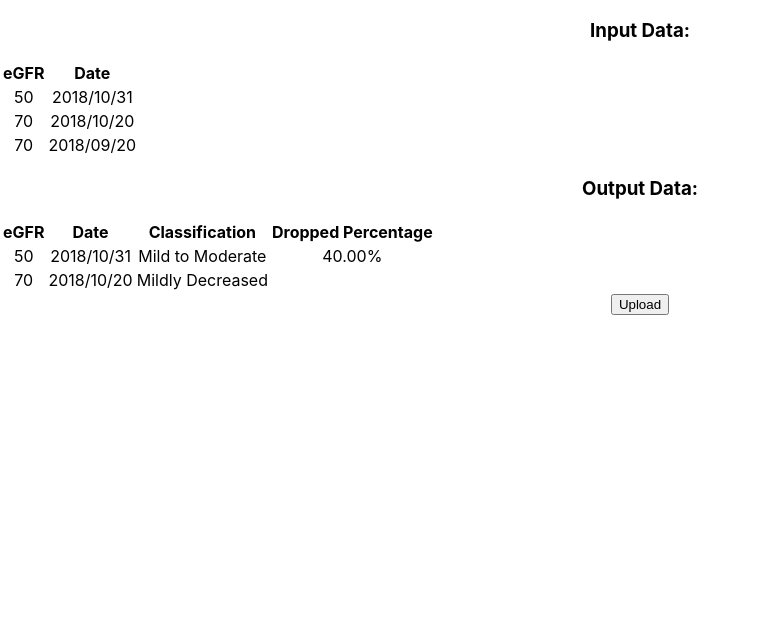
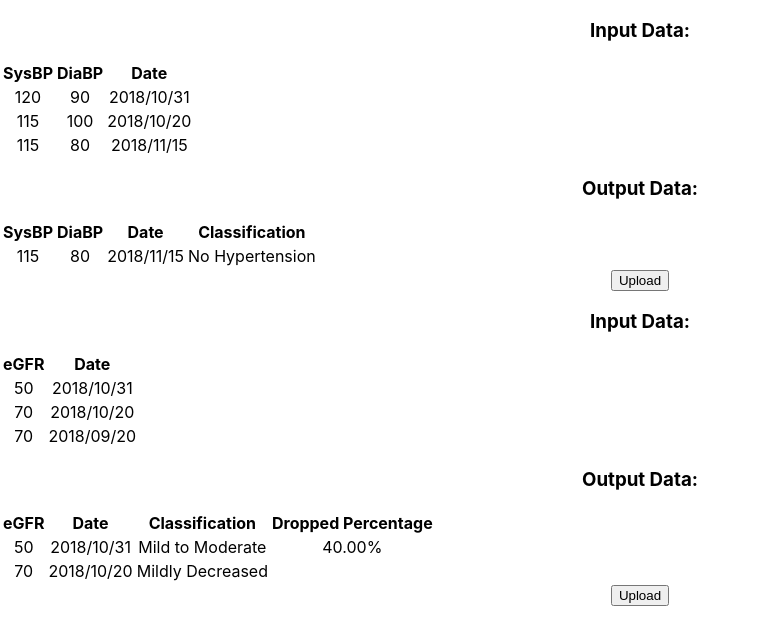
Before and after one commit to victorchapa/auxita, a React (Create React App) app: page / in a window 1280 px wide. Shown: the top 644 px of the page, without its empty margins (0-757 px from the left). Built offline with nearby package versions, Linux system fonts and the light colour scheme.

Commit message:
Removed console logs and added HypertensionComponent into APP.

```diff
--- a/src/App.js
+++ b/src/App.js
@@ -9,7 +9,7 @@ function App() {
   return (
     <Provider store={store}>
       <div className="App">
-        {/*<HypertensionCalculator></HypertensionCalculator>*/}
+        <HypertensionCalculator></HypertensionCalculator>
         <KidneyCalculator></KidneyCalculator>
       </div>
     </Provider>
--- a/src/components/utils.js
+++ b/src/components/utils.js
@@ -26,7 +26,6 @@ function getLastRegistration(DataRegistered) {
                 throw DateError.target = JSON.stringify(target);
             }
         });
-        console.log(lastDataRegisteredSorted);
         if(!isKidneyData){
             return lastDataRegisteredSorted[0];
         }else{
```
